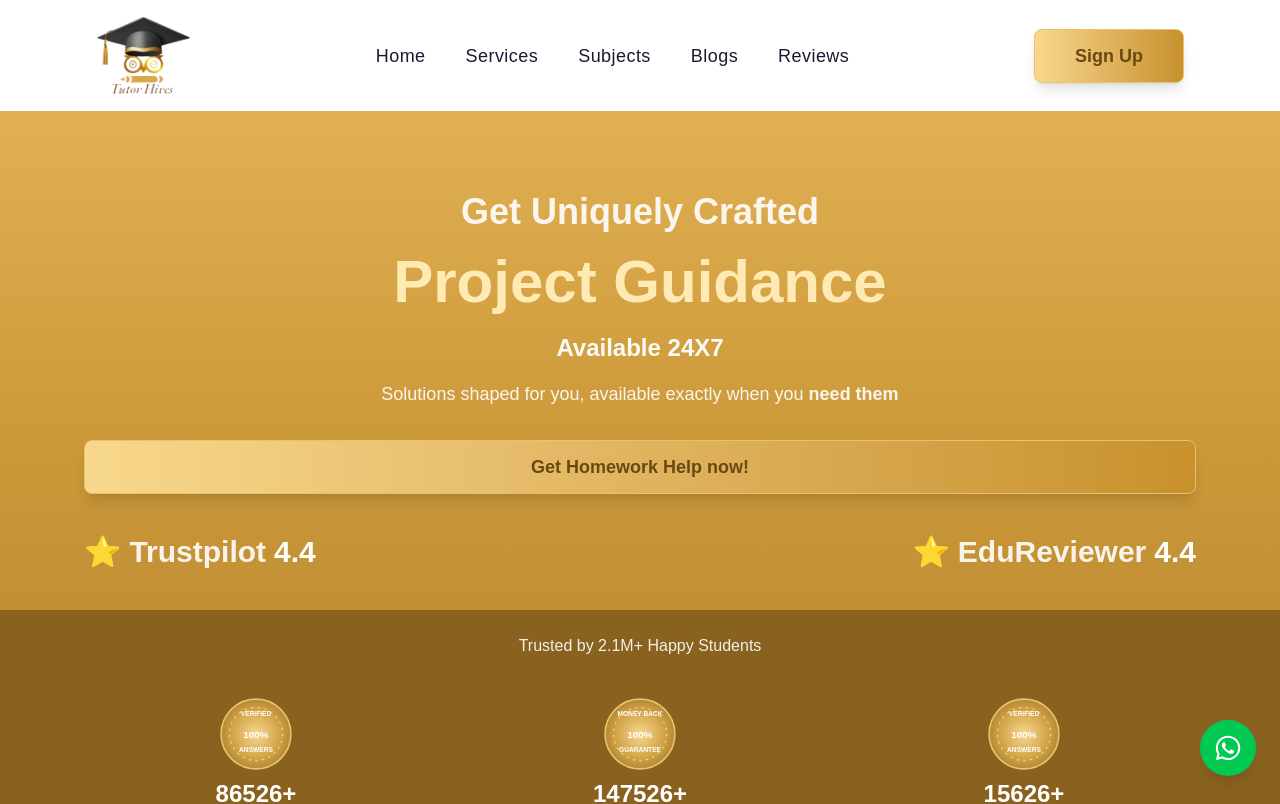
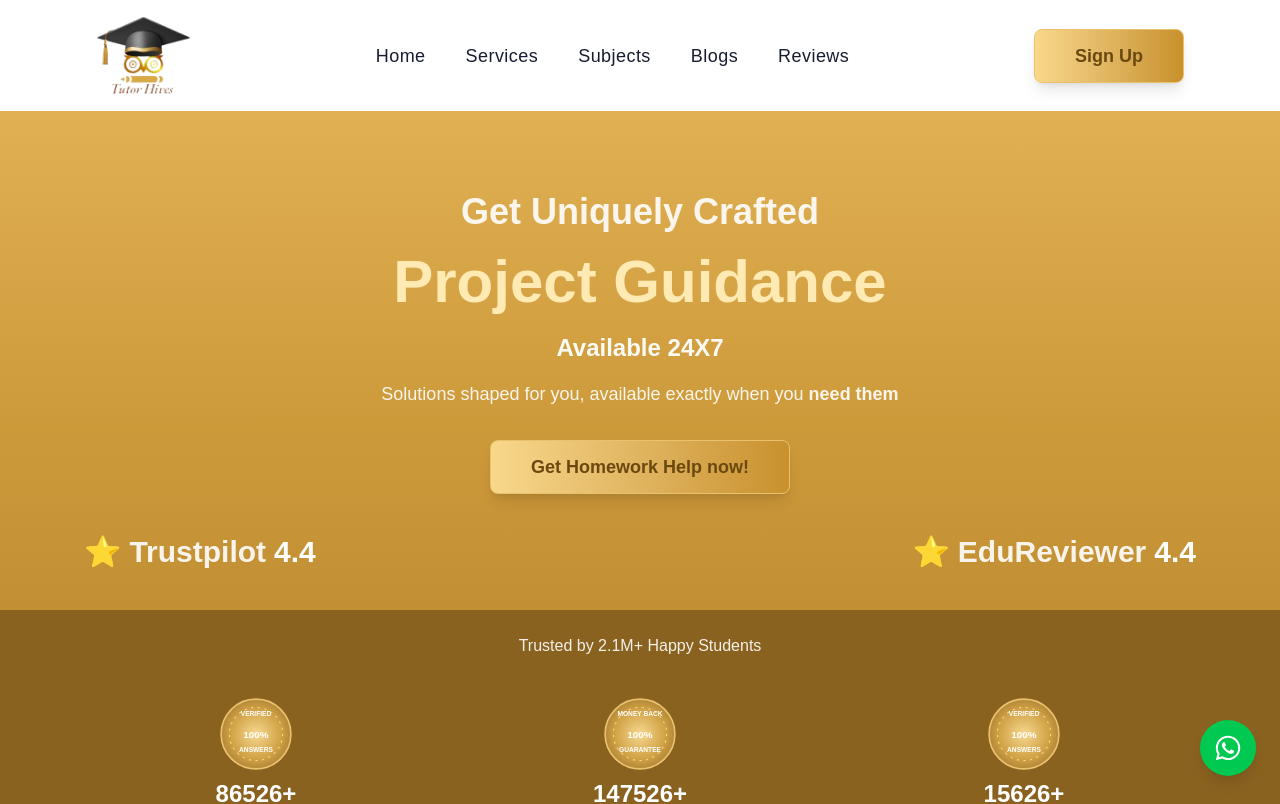
Before and after one commit to Sakshibhatia06/tutorhives, a Next.js app: page / in a window 1280 px wide. Shown: the top 804 px of the page. Built offline with nearby package versions, Linux system fonts and the light colour scheme.

Commit message:
Update index.tsx

```diff
--- a/components/Hero/index.tsx
+++ b/components/Hero/index.tsx
@@ -86,14 +86,17 @@ export default function Hero() {
         </p>
 
         {/* Button */}
+       <div className="flex justify-center mt-8">
   <a
     href="https://wa.me/91XXXXXXXXXX?text=Hi%20I%20need%20homework%20help"
     target="_blank"
     rel="noopener noreferrer"
-  className="bg-gradient-to-r from-[#f8d88c] to-[#c8912b] text-[#6a480f] font-bold px-10 py-3 rounded-lg text-lg shadow-lg border border-[#eac16c] hover:opacity-90 transition block text-center"
+    className="inline-block bg-gradient-to-r from-[#f8d88c] to-[#c8912b] text-[#6a480f] font-bold px-10 py-3 rounded-lg text-lg shadow-lg border border-[#eac16c] hover:opacity-90 transition text-center"
   >
     Get Homework Help now!
   </a>
+</div>
+
 
 
         {/* Ratings */}
```
Lines whose indentation alone changed are shown as unchanged.
